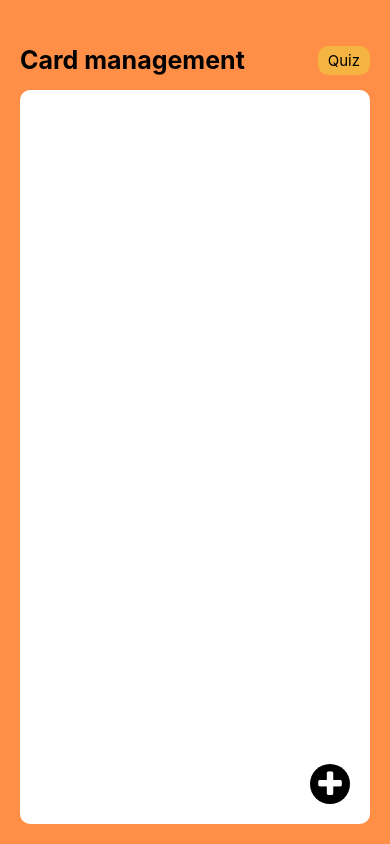
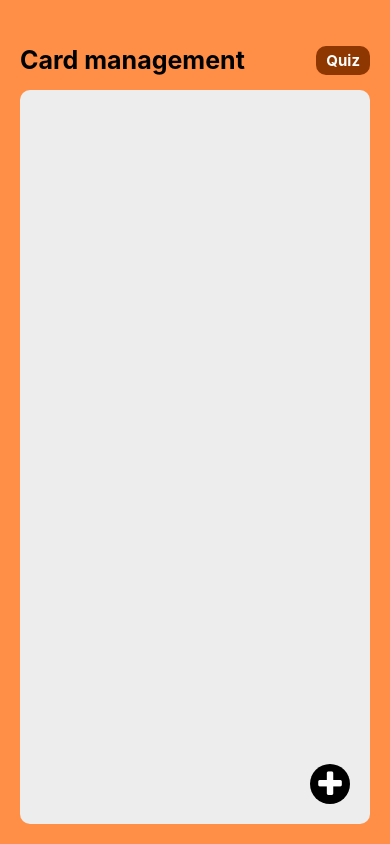
Before and after one commit to dongree/voca-note, a React Native app: screen / in a window 390 px wide. Built offline with nearby package versions, Linux system fonts and the light colour scheme.

Commit message:
fix a long press problem and add color.js

```diff
--- a/App.js
+++ b/App.js
@@ -1,10 +1,10 @@
 import React from 'react';
 import { StatusBar } from 'expo-status-bar';
-import Management from './screens/main';
+import Main from './screens/main';
 
 export default function App() {
   return (
-    <Management />
+    <Main />
     // <StatusBar style="auto" />
   );
 }
--- /dev/null
+++ b/color.js
@@ -0,0 +1,26 @@
+export const theme = {
+  ManagementBg: '#ff8e47',
+  QuizBg: '#c4a1f0',
+  titleText: 'black',
+  file: 'tomato',
+  fileText: 'black',
+  disabledFile: '#993b29',
+  folder: 'orange',
+  folderText: 'black',
+  card: '#ffad6e',
+  hidden: 'white',
+  btn: '#8f3700',
+  btnText: 'white',
+  absoluteBtn: 'black',
+
+  addModalBg: 'white',
+  addModalBtn: '#2196F3',
+  addModalBtnText: 'white',
+
+  cardModalBg: '#ffad6e',
+  cardModalBtn: 'orange',
+  cardModalBtnText: 'white',
+  inputBg: 'white',
+
+  brown: '#bd6128',
+};
--- a/screens/main.js
+++ b/screens/main.js
@@ -10,13 +10,14 @@ import {
 } from 'react-native';
 import AsyncStorage from '@react-native-async-storage/async-storage';
 import { FontAwesome } from '@expo/vector-icons';
+import { theme } from '../color';
 import CardModal from './modal/cardModal';
 import AddModal from './modal/addModal';
 import Quiz from './quiz';
 
 const STORAGE_KEY = '@Data';
 
-const Management = () => {
+const Main = () => {
   const [datas, setDatas] = useState({});
 
   const [backCount, setBackCount] = useState(0);
@@ -190,8 +191,16 @@ const Management = () => {
                   newQuizCards.push(datas[key]);
                 }
               });
-              setQuizCards(shuffle(newQuizCards));
-              setQuizStart(true);
+              if (newQuizCards.length !== 0) {
+                setQuizCards(shuffle(newQuizCards));
+                setQuizStart(true);
+              } else {
+                Alert.alert(
+                  'Try again',
+                  "There's no file in the folder you chose.",
+                  [{ text: 'OK' }]
+                );
+              }
             },
           },
 
@@ -208,8 +217,16 @@ const Management = () => {
                   newQuizCards.push(datas[key]);
                 }
               });
-              setQuizCards(shuffle(newQuizCards));
-              setQuizStart(true);
+              if (newQuizCards.length !== 0) {
+                setQuizCards(shuffle(newQuizCards));
+                setQuizStart(true);
+              } else {
+                Alert.alert(
+                  'Try again',
+                  "The folder you choosen doesn't have files",
+                  [{ text: 'OK' }]
+                );
+              }
             },
           },
         ]
@@ -218,7 +235,12 @@ const Management = () => {
   };
 
   return (
-    <View style={styles.container}>
+    <View
+      style={{
+        ...styles.container,
+        backgroundColor: quizMode ? theme.QuizBg : theme.ManagementBg,
+      }}
+    >
       <View style={styles.header}>
         <Text style={styles.title}>
           {quizMode ? 'Random Quiz' : 'Card management'}
@@ -238,7 +260,7 @@ const Management = () => {
                 <Pressable
                   style={{
                     ...styles.card,
-                    backgroundColor: quizMode ? '#993b29' : 'tomato',
+                    backgroundColor: quizMode ? theme.disabledFile : theme.file,
                   }}
                   key={key}
                   onPress={() => showCard(datas[key], key)}
@@ -289,6 +311,7 @@ const Management = () => {
           hide={whatToHide}
         />
       )}
+
       {!quizMode ? (
         <TouchableOpacity
           style={styles.addBtn}
@@ -298,7 +321,7 @@ const Management = () => {
         </TouchableOpacity>
       ) : null}
 
-      {backCount !== 0 ? (
+      {!quizStart && backCount !== 0 ? (
         <TouchableOpacity
           style={styles.backBtn}
           onPress={() => {
@@ -328,13 +351,12 @@ const Management = () => {
   );
 };
 
-export default Management;
+export default Main;
 
 const styles = StyleSheet.create({
   container: {
     flex: 1,
     padding: 20,
-    backgroundColor: '#ff8e47',
   },
 
   header: {
@@ -348,10 +370,11 @@ const styles = StyleSheet.create({
   title: {
     fontSize: 25,
     fontWeight: 'bold',
+    color: theme.titleText,
   },
 
   qizeBtn: {
-    backgroundColor: '#f5b342',
+    backgroundColor: theme.btn,
     paddingVertical: 5,
     paddingHorizontal: 10,
     borderRadius: 10,
@@ -359,10 +382,12 @@ const styles = StyleSheet.create({
 
   qizeBtnText: {
     fontSize: 15,
+    color: theme.btnText,
+    fontWeight: 'bold',
   },
 
   cards: {
-    backgroundColor: 'white',
+    backgroundColor: '#ededed',
     borderRadius: 10,
   },
 
@@ -377,6 +402,7 @@ const styles = StyleSheet.create({
 
   cardText: {
     fontSize: 20,
+    color: theme.fileText,
   },
 
   cardBtns: {
@@ -389,7 +415,7 @@ const styles = StyleSheet.create({
 
   addBtn: {
     position: 'absolute',
-    backgroundColor: 'black',
+    backgroundColor: theme.absoluteBtn,
     width: 40,
     height: 40,
     justifyContent: 'center',
@@ -401,7 +427,7 @@ const styles = StyleSheet.create({
 
   backBtn: {
     position: 'absolute',
-    backgroundColor: 'black',
+    backgroundColor: theme.absoluteBtn,
     width: 40,
     height: 40,
     justifyContent: 'center',
@@ -412,7 +438,7 @@ const styles = StyleSheet.create({
   },
 
   folder: {
-    backgroundColor: 'orange',
+    backgroundColor: theme.folder,
     flexDirection: 'row',
     justifyContent: 'space-between',
     alignItems: 'center',
@@ -430,6 +456,7 @@ const styles = StyleSheet.create({
     fontWeight: 'bold',
     paddingLeft: 10,
     borderLeftWidth: 3,
-    borderLeftColor: '#bd6128',
+    borderLeftColor: theme.brown,
+    color: theme.folderText,
   },
 });
--- a/screens/modal/addModal.js
+++ b/screens/modal/addModal.js
@@ -8,6 +8,7 @@ import {
   TextInput,
 } from 'react-native';
 import { Picker } from '@react-native-picker/picker';
+import { theme } from '../../color';
 
 const AddModal = ({ visible, changeVisible, createData }) => {
   const [selectedType, setSelectedType] = useState('file');
@@ -129,7 +130,7 @@ const styles = StyleSheet.create({
   },
   addModalView: {
     margin: 20,
-    backgroundColor: 'white',
+    backgroundColor: theme.addModalBg,
     borderRadius: 20,
     padding: 20,
     width: 300,
@@ -157,11 +158,11 @@ const styles = StyleSheet.create({
     marginRight: 3,
     padding: 10,
     elevation: 2,
-    backgroundColor: '#2196F3',
+    backgroundColor: theme.addModalBtn,
   },
 
   addModalBtnText: {
-    color: 'white',
+    color: theme.addModalBtnText,
     fontWeight: 'bold',
     textAlign: 'center',
   },
--- a/screens/modal/cardModal.js
+++ b/screens/modal/cardModal.js
@@ -8,6 +8,7 @@ import {
   Modal,
   TextInput,
 } from 'react-native';
+import { theme } from '../../color';
 
 const CardModal = ({ data, visible, changeVisible, editData }) => {
   const [editMode, setEditMode] = useState(false);
@@ -55,17 +56,17 @@ const CardModal = ({ data, visible, changeVisible, editData }) => {
           {editMode ? (
             <View>
               <TextInput
-                style={styles.inputWord}
+                style={{ ...styles.input, fontSize: 40 }}
                 onChangeText={handleWord}
                 value={word}
               ></TextInput>
               <TextInput
-                style={styles.inputMeaning}
+                style={{ ...styles.input, fontSize: 20 }}
                 onChangeText={handleMeaning}
                 value={meaning}
               ></TextInput>
               <TextInput
-                style={styles.inputExample}
+                style={{ ...styles.input, fontSize: 18 }}
                 onChangeText={handleExample}
                 value={example}
               ></TextInput>
@@ -105,7 +106,7 @@ export default CardModal;
 const styles = StyleSheet.create({
   cardModalView: {
     margin: 20,
-    backgroundColor: 'tomato',
+    backgroundColor: theme.cardModalBg,
     borderRadius: 5,
     padding: 20,
     width: 350,
@@ -143,22 +144,11 @@ const styles = StyleSheet.create({
     marginBottom: 4,
   },
 
-  inputWord: {
-    fontSize: 40,
-    backgroundColor: 'white',
+  input: {
+    backgroundColor: theme.inputBg,
     marginBottom: 4,
-  },
-
-  inputMeaning: {
-    fontSize: 20,
-    backgroundColor: 'white',
-    marginBottom: 4,
-  },
-
-  inputExample: {
-    fontSize: 18,
-    backgroundColor: 'white',
-    marginBottom: 4,
+    borderRadius: 20,
+    paddingLeft: 10,
   },
 
   cardModalBtns: {
@@ -171,11 +161,11 @@ const styles = StyleSheet.create({
     marginRight: 3,
     padding: 10,
     elevation: 2,
-    backgroundColor: 'orange',
+    backgroundColor: theme.cardModalBtn,
   },
 
   cardModalBtnText: {
-    color: 'white',
+    color: theme.cardModalBtnText,
     fontWeight: 'bold',
     textAlign: 'center',
   },
--- a/screens/quiz.js
+++ b/screens/quiz.js
@@ -1,5 +1,6 @@
 import React, { useState, useEffect } from 'react';
 import { StyleSheet, Text, View, TouchableOpacity } from 'react-native';
+import { theme } from '../color';
 
 const Quiz = ({ cards, finishQuiz, hide }) => {
   const [index, setIndex] = useState(0);
@@ -60,7 +61,7 @@ const styles = StyleSheet.create({
     flex: 1,
     justifyContent: 'space-around',
     alignItems: 'center',
-    backgroundColor: 'tomato',
+    backgroundColor: theme.card,
     borderRadius: 10,
     width: '100%',
     height: '100%',
@@ -78,16 +79,17 @@ const styles = StyleSheet.create({
   },
   hidden: {
     fontSize: 60,
-    backgroundColor: 'white',
+    backgroundColor: theme.hidden,
     alignSelf: 'stretch',
   },
   btn: {
-    backgroundColor: 'orange',
+    backgroundColor: theme.btn,
     padding: 10,
     borderRadius: 20,
     alignItems: 'center',
   },
   btnText: {
     fontSize: 20,
+    color: theme.btnText,
   },
 });
```
